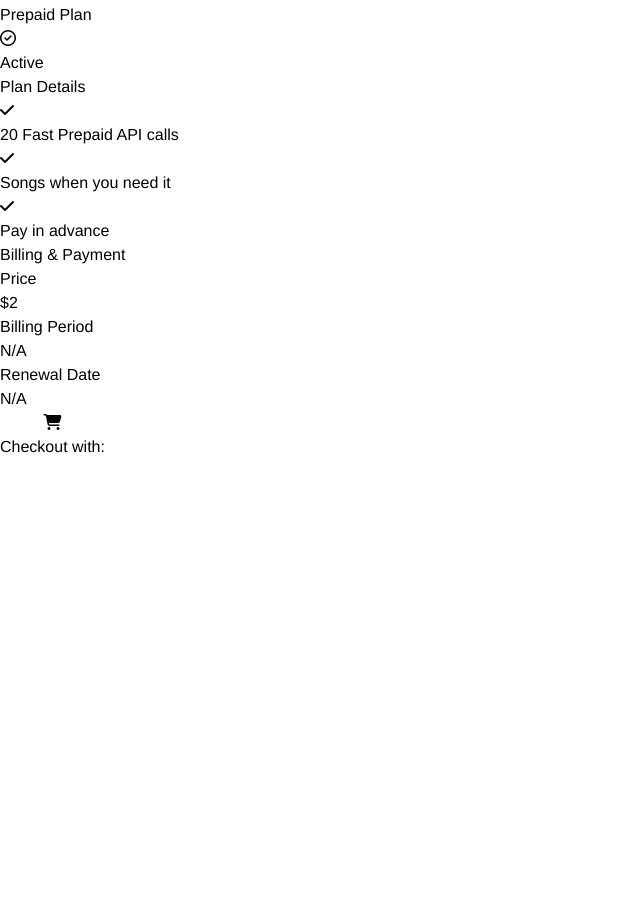
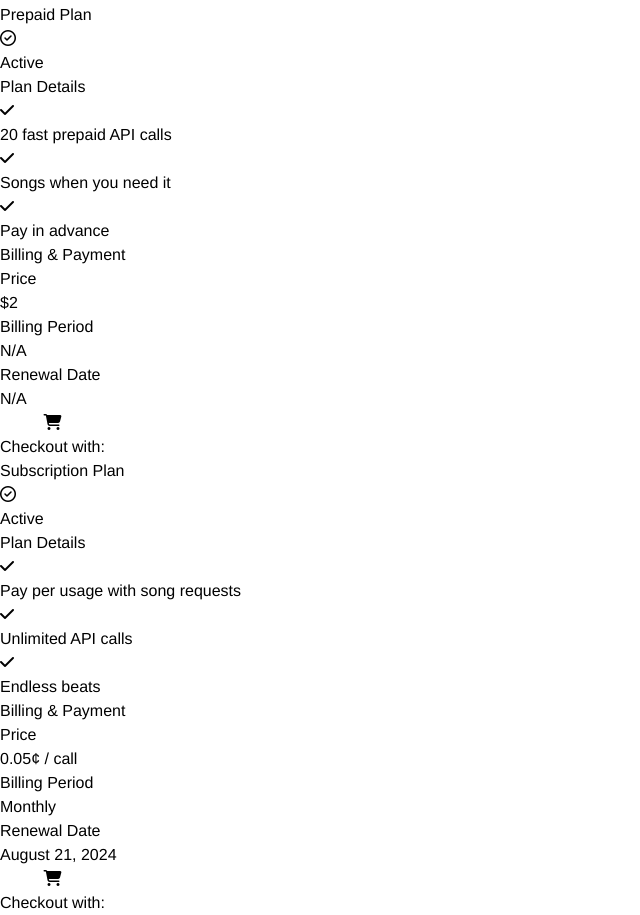
Before and after one commit to nickmcc90/Spotify-song-api, a React (Vite) app in the folder client/: page / in a window 1280 px wide. Shown: the part 1740-2655 px from the top of the page, without its empty margins (0-640 px from the left). Before the commit the page ends 2199 px from the top, so only its background shows below. Built offline with nearby package versions, Linux system fonts and the light colour scheme.

Commit message:
copied template to sub plan and made both of them forms with post methods

```diff
--- a/client/src/components/billingplanning.jsx
+++ b/client/src/components/billingplanning.jsx
@@ -12,7 +12,7 @@ function BillingPlanning() {
   return (
     <div className='text-white min-h-screen grid grid-cols-1 lg:grid-cols-2 max-w-[1000px] mx-auto
     gap-5'>
-      <div className='flex flex-col p-5 border h-[345px] rounded-xl gap-4'>
+      <form action="" method="POST" className='flex flex-col p-5 border h-[345px] rounded-xl gap-4'>
         <div className='flex justify-between'>
           <div className='text-xl font-extrabold'>Prepaid Plan</div>
           <div className='flex items-center gap-2 text-xl'>
@@ -25,7 +25,7 @@ function BillingPlanning() {
             <div className='font-semibold'>Plan Details</div>
             <div className='flex items-center gap-2 font-thin'>
               <i className="fa-solid fa-check"></i>
-              <div>20 Fast Prepaid API calls</div>
+              <div>20 fast prepaid API calls</div>
             </div>
             <div className='flex items-center gap-2 font-thin'>
               <i className="fa-solid fa-check"></i>
@@ -58,11 +58,55 @@ function BillingPlanning() {
             <div>Checkout with: </div>
           </button>
         </div>
-      </div>
+      </form>
 
-      <div className='flex flex-col p-5 h-[345px] border rounded-xl'>
-
-      </div>
+      <form action='' method="POST" className='flex flex-col p-5 border h-[345px] rounded-xl gap-4'>
+        <div className='flex justify-between'>
+          <div className='text-xl font-extrabold'>Subscription Plan</div>
+          <div className='flex items-center gap-2 text-xl'>
+            <i className="fa-regular fa-circle-check text-[15px]"></i>
+            <div>Active</div>
+          </div>
+        </div>
+        <div className='flex flex-col gap-2'>
+          <div className='flex flex-col'>
+            <div className='font-semibold'>Plan Details</div>
+            <div className='flex items-center gap-2 font-thin'>
+              <i className="fa-solid fa-check"></i>
+              <div>Pay per usage with song requests</div>
+            </div>
+            <div className='flex items-center gap-2 font-thin'>
+              <i className="fa-solid fa-check"></i>
+              <div>Unlimited API calls</div>
+            </div>
+            <div className='flex items-center gap-2 font-thin'>
+              <i className="fa-solid fa-check"></i>
+              <div>Endless beats</div>
+            </div>
+          </div>
+          <div className='flex flex-col'>
+            <div className='font-semibold'>Billing & Payment</div>
+            <div className='flex justify-between font-thin'>
+              <div>Price</div>
+              <div>0.05&#162; / call</div>
+            </div>
+            <div className='flex justify-between font-thin'>
+              <div>Billing Period</div>
+              <div>Monthly</div>
+            </div>
+            <div className='flex justify-between font-thin'>
+              <div>Renewal Date</div>
+              <div>August 21, 2024</div>
+            </div>
+          </div>
+        </div>
+        <div className='flex justify-start'>
+          <button className='flex items-center font-semibold gap-2 bg-black py-2 px-4 rounded-xl hover:bg-white hover:text-black duration-200'>
+            <i className="fa-solid fa-cart-shopping"></i>
+            <div>Checkout with: </div>
+          </button>
+        </div>
+      </form>
     </div>
   )
 }
```
Also changed, not shown: 1 other file (tests, documents, lock files or other folders).
